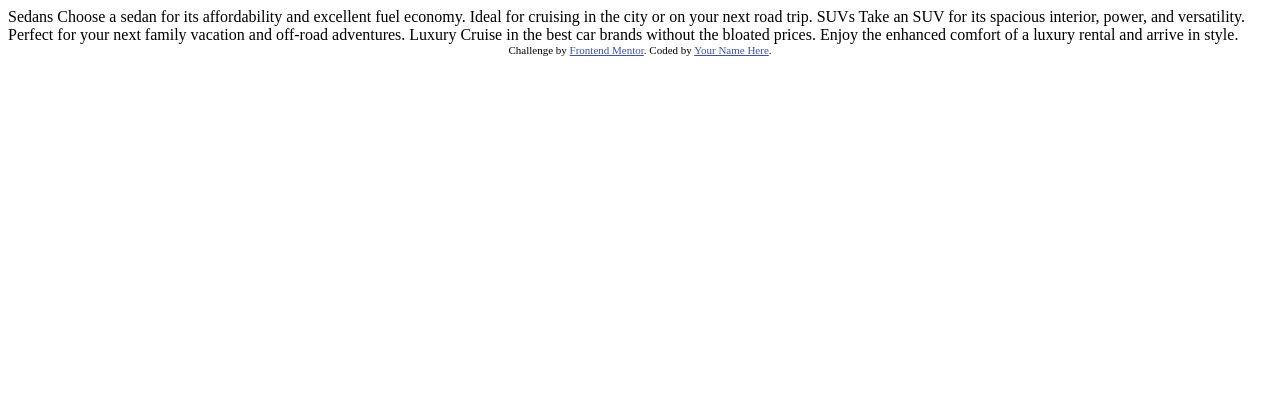
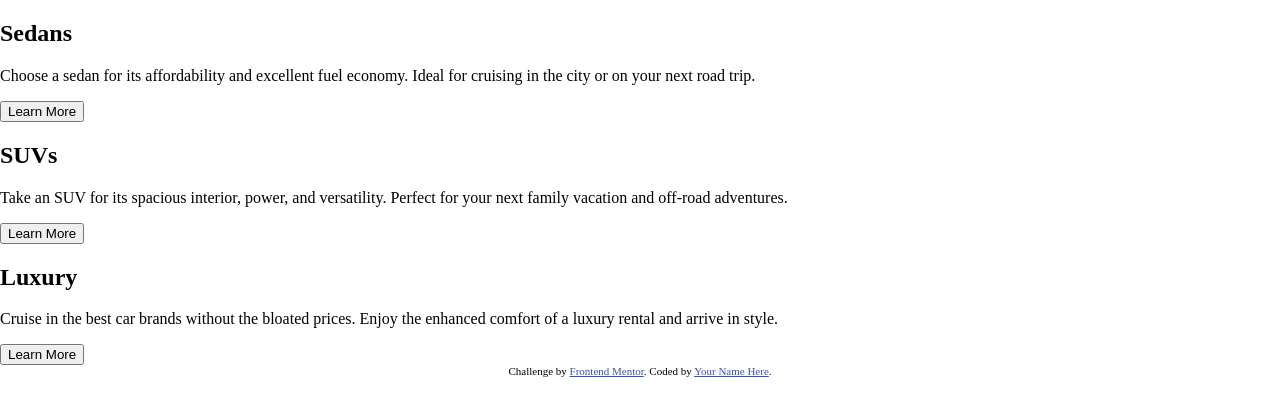
Before and after one commit to Holgermueller/3-column-preview-card-component-main, a website: page index.html in a window 1280 px wide. Drawn offline with Linux system fonts and the light colour scheme.

Commit message:
scaffold project

```diff
--- a/index.html
+++ b/index.html
@@ -1,36 +1,56 @@
 <!DOCTYPE html>
 <html lang="en">
-<head>
-  <meta charset="UTF-8">
-  <meta name="viewport" content="width=device-width, initial-scale=1.0"> <!-- displays site properly based on user's device -->
+  <head>
+    <meta charset="UTF-8" />
+    <meta name="viewport" content="width=device-width, initial-scale=1.0" />
+    <!-- displays site properly based on user's device -->
 
-  <link rel="icon" type="image/png" sizes="32x32" href="./images/favicon-32x32.png">
+    <link
+      rel="icon"
+      type="image/png"
+      sizes="32x32"
+      href="./images/favicon-32x32.png"
+    />
 
-  <title>Frontend Mentor | 3-column preview card component</title>
+    <link rel="stylesheet" href="styles.css" />
 
-  <!-- Feel free to remove these styles or customise in your own stylesheet 👍 -->
-  <style>
-    .attribution { font-size: 11px; text-align: center; }
-    .attribution a { color: hsl(228, 45%, 44%); }
-  </style>
-</head>
-<body>
+    <title>Frontend Mentor | 3-column preview card component</title>
+  </head>
+  <body>
+    <main>
+      <section>
+        <h1>Sedans</h1>
+        <p>
+          Choose a sedan for its affordability and excellent fuel economy. Ideal
+          for cruising in the city or on your next road trip.
+        </p>
+        <button>Learn More</button>
+      </section>
 
-  Sedans
-  Choose a sedan for its affordability and excellent fuel economy. Ideal for cruising in the city
-  or on your next road trip.
+      <section>
+        <h1>SUVs</h1>
+        <p>
+          Take an SUV for its spacious interior, power, and versatility. Perfect
+          for your next family vacation and off-road adventures.
+        </p>
+        <button>Learn More</button>
+      </section>
 
-  SUVs
-  Take an SUV for its spacious interior, power, and versatility. Perfect for your next family vacation
-  and off-road adventures.
+      <section>
+        <h1>Luxury</h1>
+        <p>
+          Cruise in the best car brands without the bloated prices. Enjoy the
+          enhanced comfort of a luxury rental and arrive in style.
+        </p>
+        <button>Learn More</button>
+      </section>
+    </main>
 
-  Luxury
-  Cruise in the best car brands without the bloated prices. Enjoy the enhanced comfort of a luxury
-  rental and arrive in style.
-
-  <div class="attribution">
-    Challenge by <a href="https://www.frontendmentor.io?ref=challenge" target="_blank">Frontend Mentor</a>.
-    Coded by <a href="#">Your Name Here</a>.
-  </div>
-</body>
+    <footer class="attribution">
+      Challenge by
+      <a href="https://www.frontendmentor.io?ref=challenge" target="_blank"
+        >Frontend Mentor</a
+      >. Coded by <a href="#">Your Name Here</a>.
+    </footer>
+  </body>
 </html>
--- /dev/null
+++ b/postcss.config.js
@@ -0,0 +1,6 @@
+module.exports={
+    plugins:[
+        require('autoprefixer'),
+        require('cssnano')
+    ]
+}
--- /dev/null
+++ b/styles.css
@@ -0,0 +1,19 @@
+body,
+html {
+  padding: 0;
+  margin: 0;
+  box-sizing: border-box;
+}
+
+main {
+  display: flex;
+  flex-direction: column;
+}
+
+.attribution {
+  font-size: 11px;
+  text-align: center;
+}
+.attribution a {
+  color: hsl(228, 45%, 44%);
+}
```
Also changed, not shown: package.json (added, +18 -0 lines), 2 other files.
